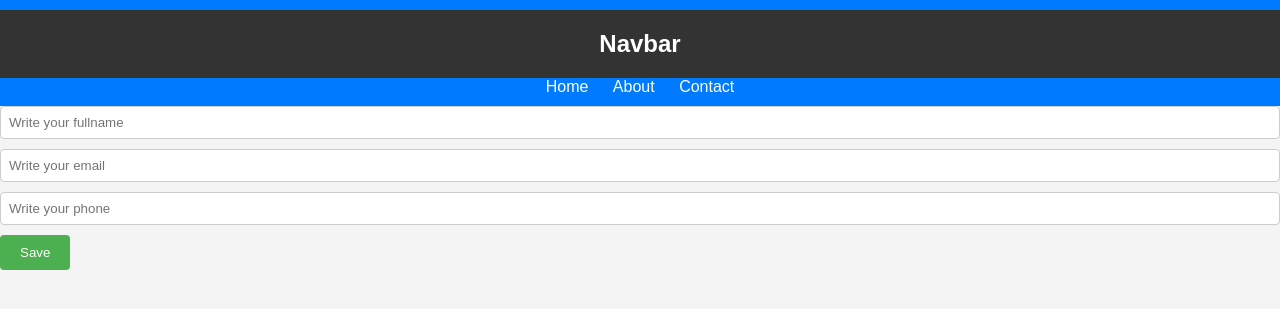
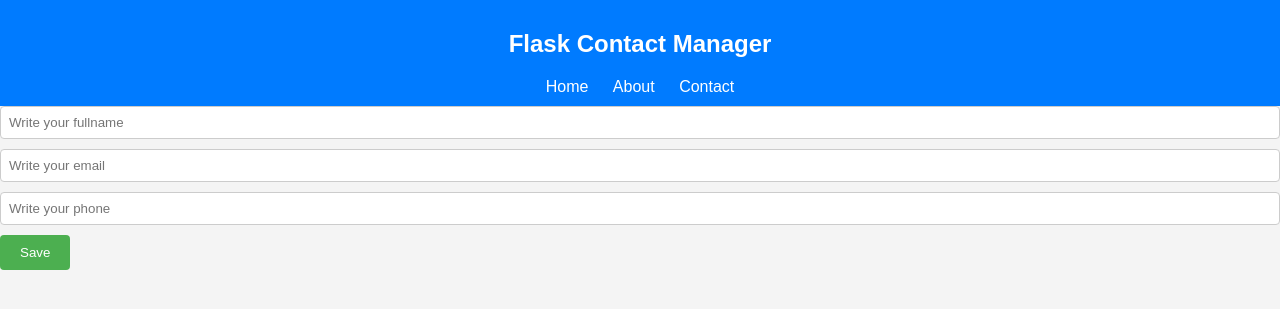
Before and after one commit to hugo01andres/CRUDWithFlask, a Flask app: page /contacts/ in a window 1280 px wide. Shown: the top 309 px of the page. Run offline with Flask 3, Linux system fonts and the light colour scheme.

Commit message:
Update al titulo

```diff
--- a/templates/layout.html
+++ b/templates/layout.html
@@ -15,7 +15,6 @@
 
         h1 {
             text-align: center;
-            background-color: #333;
             color: #fff;
             padding: 20px 0;
             margin: 0;
@@ -43,7 +42,7 @@
 </head>
 <body>
     <nav>
-        <h1>Navbar</h1>
+        <h1>Flask Contact Manager</h1>
         <a href="{{ url_for('contacts.index') }}">Home</a>
         <a href="{{ url_for('contacts.index') }}">About</a>
         <a href="{{ url_for('contacts.index') }}">Contact</a>
```
